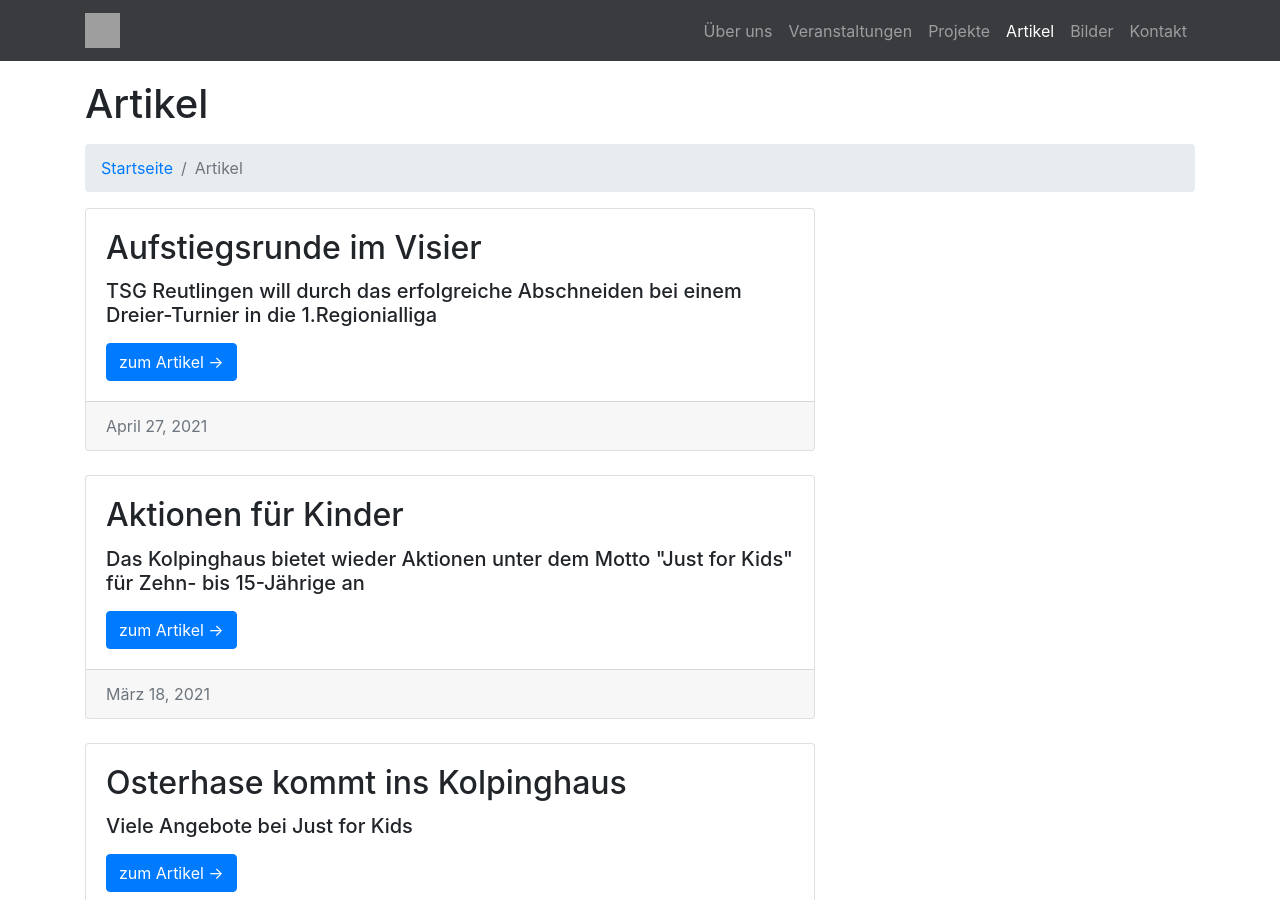
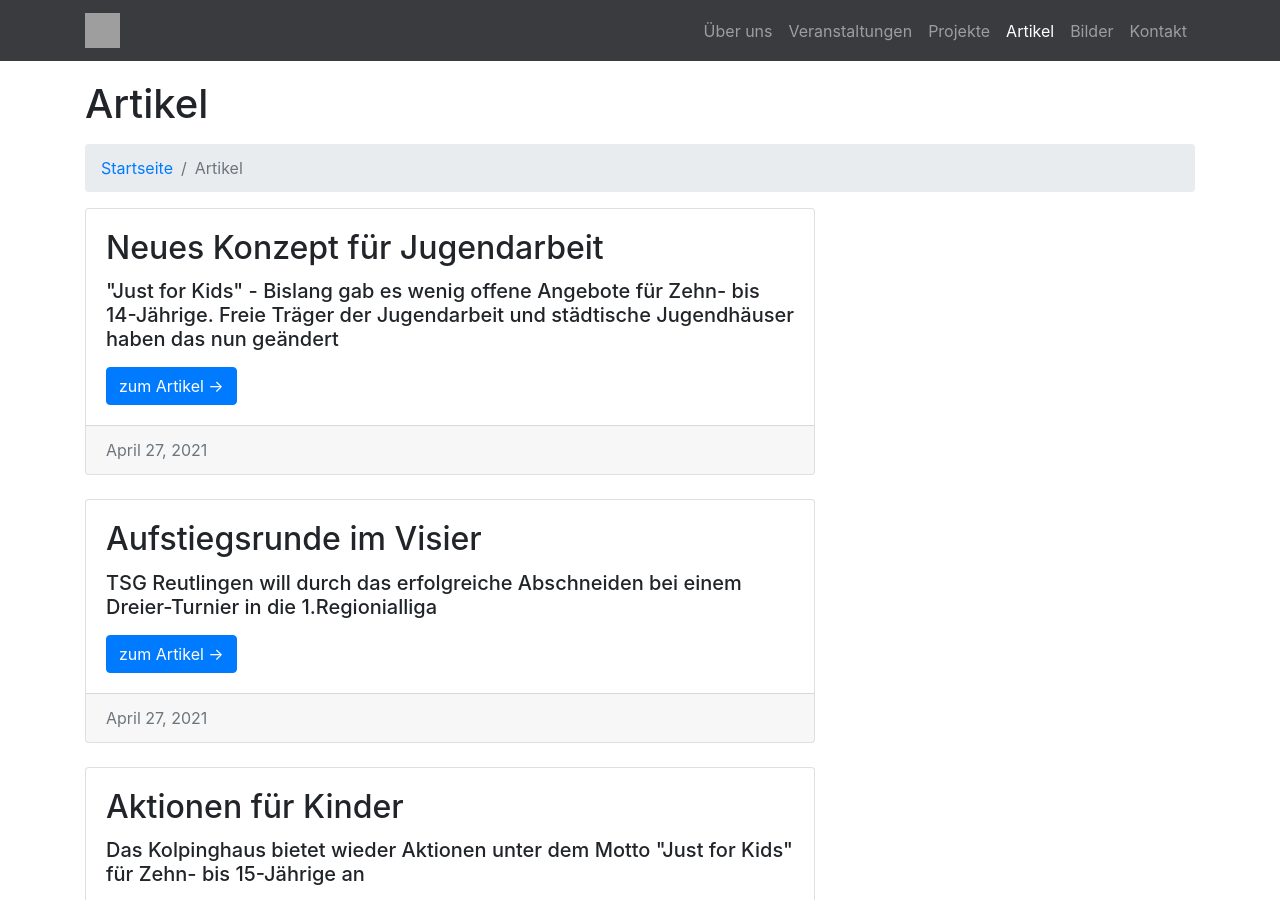
Before and after one commit to kolpinghaus-reutlingen/kolpinghaus-reutlingen.de, a Jekyll site: the page built from artikel.html, in a window 1280 px wide and 900 px high. Built offline with Jekyll 4.4.1, drawn with Linux system fonts in a browser that asks for light colours; nearby versions of some CDN libraries; comment, search, counter and statistics services are not loaded; part of the change alters nothing that is shown; grey boxes are pictures that could not be loaded.

Commit message:
new artikel

```diff
--- /dev/null
+++ b/_artikel/2021-08-25-neues-konzept-fuer-jugendarbeit.md
@@ -0,0 +1,29 @@
+---
+title: Neues Konzept für Jugendarbeit
+subtitle: "\"Just for Kids\" - Bislang gab es wenig offene Angebote für Zehn- bis 14-Jährige. Freie Träger der Jugendarbeit und städtische Jugendhäuser haben das nun geändert"
+date: 2021-04-27
+autor: Reutlinger General-Anzeiger
+img:
+   third:
+     id: 2021-08-25-neues-konzept-fuer-jugendarbeit
+     alt: "\"Just for Kids\" - Koordinator Floria Kern und Silas Pfeifer von der Kulturwerkstatt mit dem Logo vor der Fotoausstellung, die aus dem Online-Fotowettbewerb im ersten Jahr unter Corona-Bedingungen entstanden ist"
+     w: 670
+     h: 374
+---
+<!--mehr-->
+
+Sie sind noch keine Jugendlichen, weil noch nicht 14 Jahre alt, aber sie sind auch keine Kinder mehr, sondern hängen irgendwo dazwischen: die Zehn- bis 14-Jährigen. Für sie gab es lange Zeit keine offenen Angebote - die Jugendhäuser hatten auftragsgemäß die über 14-Jährigen im Blick, Vereine oder kirchliche Jugendorganisationen haben vor allem auf Dauer angelegte Gruppen, keine Spontanangebote im Programm. 2020 hat sich das in Reutlingen geändert.
+
+Freie Träger der Jugendarbeit und städtische Jugendhäuser haben ein gemeinsames Konzept in die Tat umgesetzt, um diejenigen Mädchen und Jungen zu erreichen, die bisher "durch das Raster gefallen" sind. In einem Wettbewerb in der Zielgruppe wurde auch das Logo entwickelt und der Name: "Just for Kids".
+
+#### Corona kam in die Quere
+
+Allerdings kamen genau in der Startphase dem Ganzen Corona und die damit verbundenen Kontaktbeschränkungen in die Quere. Kreativität war gefragt, und die wurde nach Ansicht von Florian Kern, der im Auftrag der Stadt Reutlingen beim Evangelischen Stadtjugendwerk das Konzept koordiniert, von seinen Kolleginnen und Kollegen in vielfältiger Weise gezeigt. Einige hatten sich Aktionen überlegt, bei denen nicht alle gleichzeitig am gleichen Ort sein müssen, aber an der gleichen Idee mitwirken. Eine Aktion war zum Beispiel die Gestaltung von Steinen, die dann in der Innenstadt zu einer großen Schlange zusammengelegt wurden.
+
+Eine andere Aktivität war ein Fotowettbewerb der Computer- und Medienwerkstatt, dessen Ergebnisse im Haus der Jugend ausgestellt wurden. Street-Art, eine Pflanzaktion, Schnitzeljagd im Stadtteil oder Bastel- und Back-Angebote zu Mitnehmen waren weiter Aktionen.
+
+Nun, nachdem die Corona-Einschränkungen gelockert sind, gibt es auch wieder Möglichkeiten, zusammenzukommen oder die Kids direkt aufzusuchen, um Kontakte aufzubauen. Denn erreicht werden sollen vor allem diejenigen, die irgendwo gelangweilt herumhängen, weil die Eltern weg sind oder sich zu Hause von der Nachtarbeit erholen müssen. Für diese Kinder, die nicht zu Hause bleiben können oder wollen, die in Entdeckerlaune sind, gibt es in allen größeren Stadtbezirken nun Ansprechpersonen.
+
+Neben zetralen Angeboten in der Innenstadt wie Kulturwerkstatt und Mädchen-Cafe gibt es in folgenden Stadtteilen Kontaktpersonen: In Betzingen ist es Astrid Wieder vom Evangelischen Stadtwerk (esjw), in Gönningen vom städtischen Jugendtreff Daniel Winter, in Rommelsbach vom Jugendtreff Astrid Hundelmaier. Im Ringelbach kümmert sich Silvia Mauser vom Jugendhaus Ariba, im Hohbuch Julius Zenker, beide Stiftung Jugendwerk, um Just for Kids. In Orschel-Hagen ist Carolin Lutz vom esjw unterwegs. Stadtmitte, Oststadt und Betzenried haben im **Kolpinghaus Elias Rohrmann** vom BDKJ als Ansprechperson für die Kids.
+
+Und in Sondelfingen wird Daniel Beyer vom Evangelischen Jugendwerk Reutlingen offene Angebote machen. Auch Pro-Juventa mit dem Wiesprojekt und der städtische Jugendtreff Westside in der Tübinger Vorstadt sind an "Just for Kids" beteiligt.
--- a/_config.yml
+++ b/_config.yml
@@ -7,7 +7,7 @@ destination: _site
 commit: 6ba2da88d67c8287902bf6523cf0183bb8311032
 image:
   url: https://res.cloudinary.com/kolpinghaus-rt/image/upload
-  version: 1532618036
+  version: 1532618146
   option:
     default: c_lfill,g_auto,cs_srgb,q_auto
   max:
```
